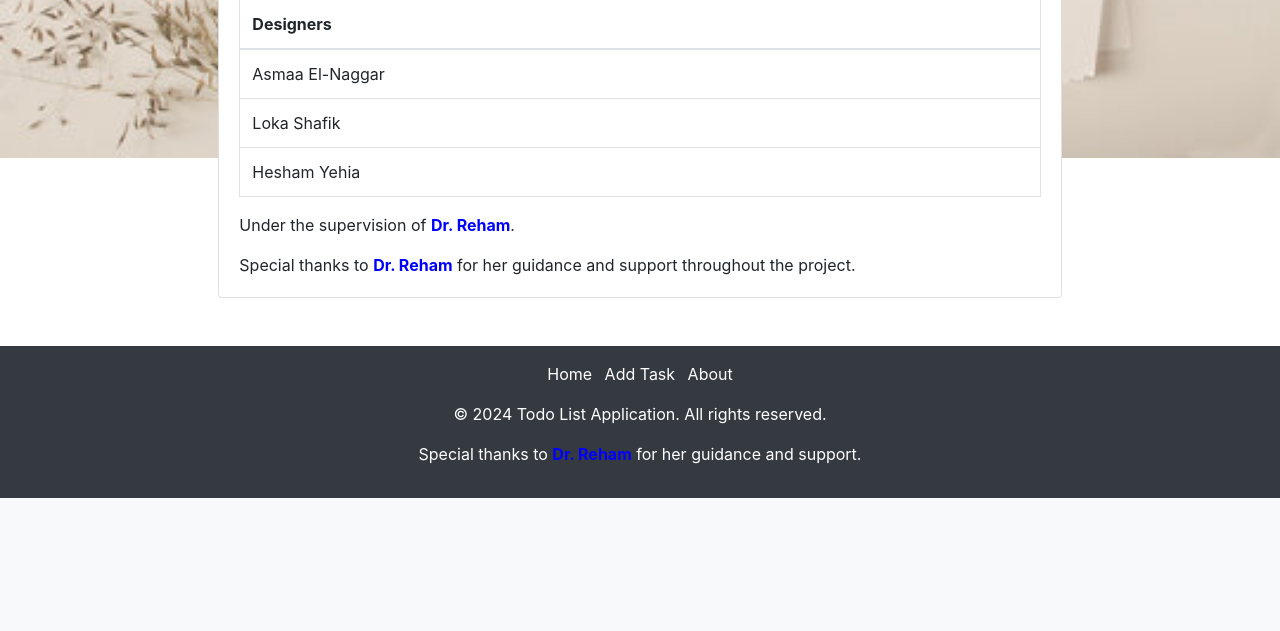
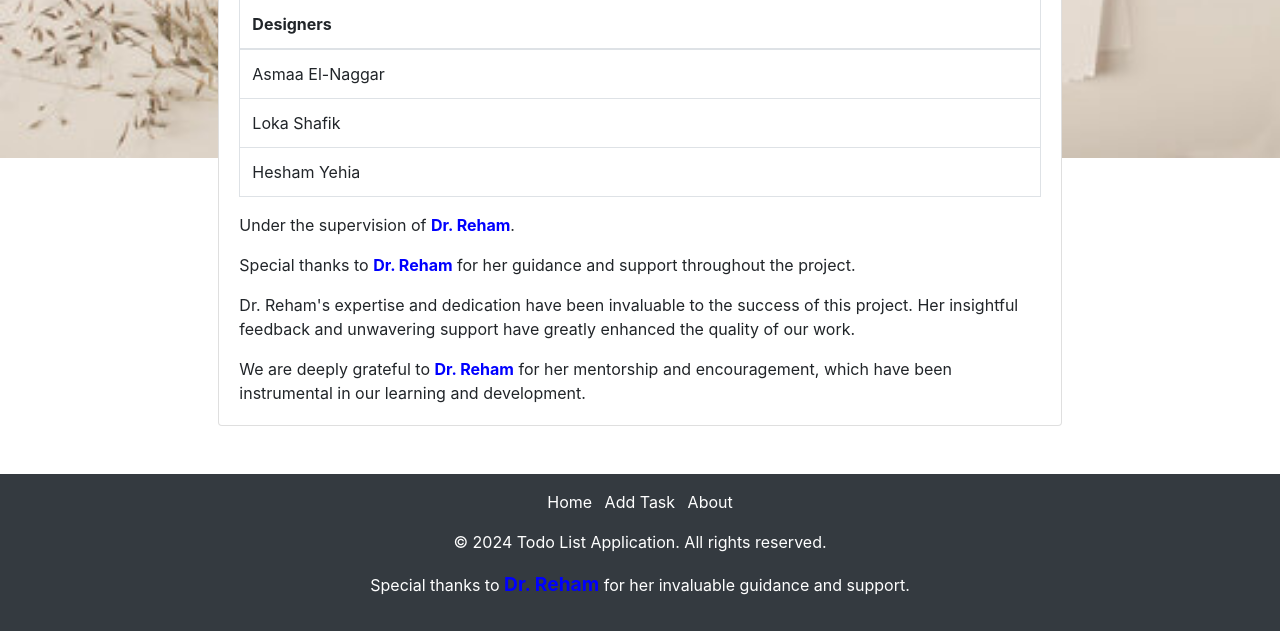
Before and after one commit to loka1/Todo-list-with-php, a PHP site: page /about.php in a window 1280 px wide. Shown: the part 695-1326 px from the top of the page. Before the commit the page ends 1193 px from the top, so only its background shows below. Run offline with PHP 8.4, Linux system fonts and the light colour scheme.

Commit message:
enhance about page and footer with additional acknowledgments for Dr. Reham's support and guidance

```diff
--- a/about.php
+++ b/about.php
@@ -52,10 +52,14 @@ require_once 'header.php';
               </tr>
             </tbody>
           </table>
-          <!-- Paragraph mentioning the supervision of Dr. Reham -->
-          <p class="card-text">Under the supervision of <strong style="color: blue;">Dr. Reham</strong>.</p>
-          <!-- Paragraph giving special thanks to Dr. Reham -->
-          <p class="card-text">Special thanks to <strong style="color: blue;">Dr. Reham</strong> for her guidance and support throughout the project.</p>
+            <!-- Paragraph mentioning the supervision of Dr. Reham -->
+            <p class="card-text">Under the supervision of <strong style="color: blue;">Dr. Reham</strong>.</p>
+            <!-- Paragraph giving special thanks to Dr. Reham -->
+            <p class="card-text">Special thanks to <strong style="color: blue;">Dr. Reham</strong> for her guidance and support throughout the project.</p>
+            <!-- Additional paragraph praising Dr. Reham -->
+            <p class="card-text">Dr. Reham's expertise and dedication have been invaluable to the success of this project. Her insightful feedback and unwavering support have greatly enhanced the quality of our work.</p>
+            <!-- Another paragraph expressing gratitude to Dr. Reham -->
+            <p class="card-text">We are deeply grateful to <strong style="color: blue;">Dr. Reham</strong> for her mentorship and encouragement, which have been instrumental in our learning and development.</p>
         </div>
       </div>
     </div>
--- a/footer.php
+++ b/footer.php
@@ -8,7 +8,7 @@
     <li class="list-inline-item"><a class="text-white" href="about.php">About</a></li>
   </ul>
   <p>&copy; 2024 Todo List Application. All rights reserved.</p>
-  <p>Special thanks to <strong style="color: blue;">Dr. Reham</strong> for her guidance and support.</p>
+  <p>Special thanks to <strong style="color: blue; font-size: 1.2em;">Dr. Reham</strong> for her invaluable guidance and support.</p>
 </footer>
 
 <script src="https://code.jquery.com/jquery-3.3.1.slim.min.js" integrity="sha384-q8i/X+965DzO0rT7abK41JStQIAqVgRVzpbzo5smXKp4YfRvH+8abtTE1Pi6jizo" crossorigin="anonymous"></script>
```
